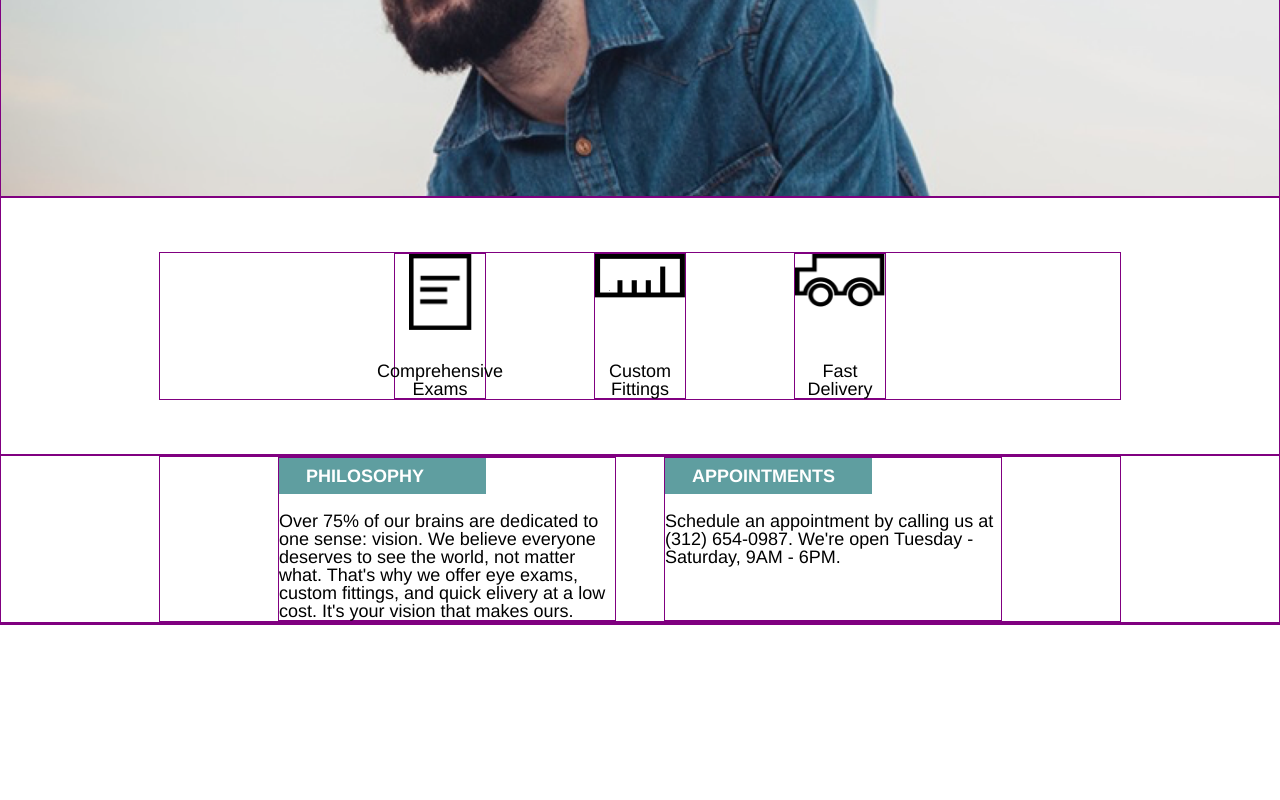
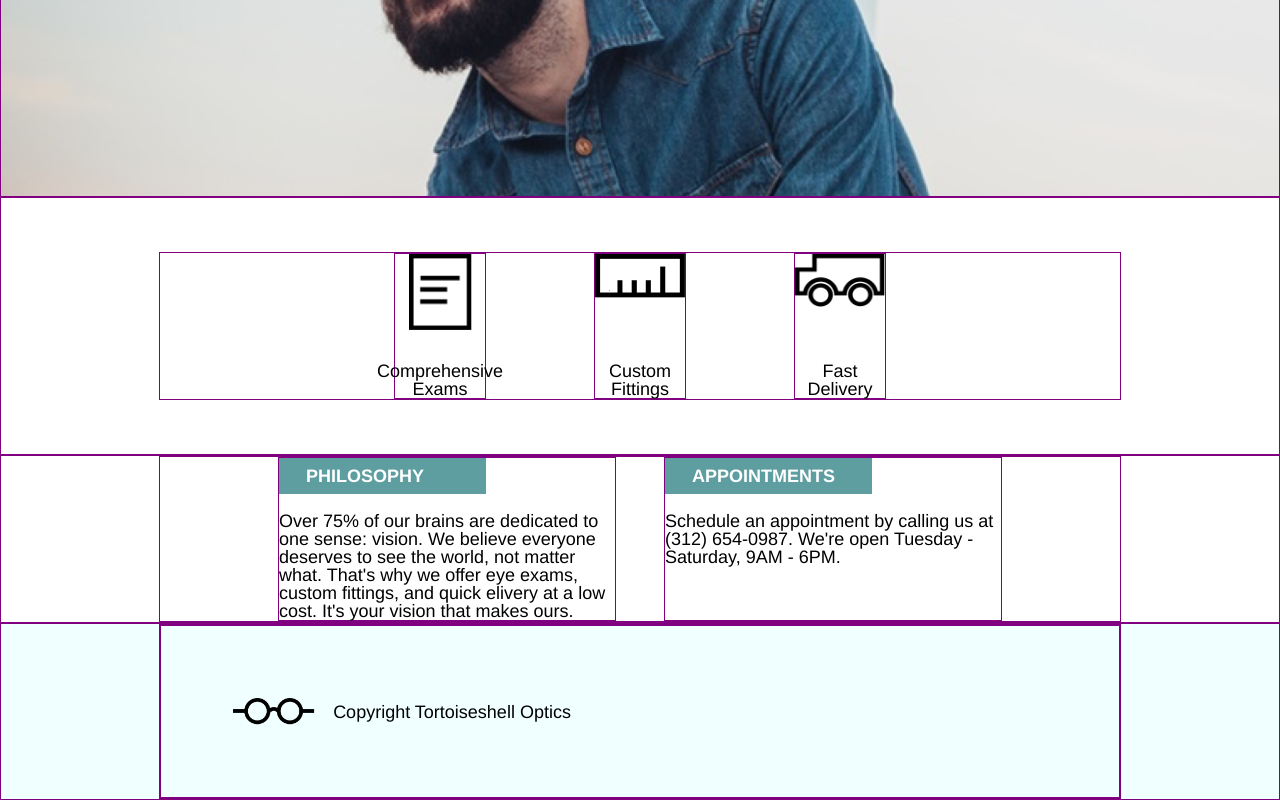
Before and after one commit to EizeHofstra/Tortoiseshell_Optics, a plain HTML site: page index.html in a window 1280 px wide. Shown: the part 381-1181 px from the top of the page. Before the commit the page ends 1006 px from the top, so only its background shows below. Drawn offline with Linux system fonts and the light colour scheme.

Commit message:
Finish footer

```diff
--- a/index.html
+++ b/index.html
@@ -56,6 +56,12 @@
       </div>
     </div>
     <div class="footer">
+      <div class="site-container">
+        <div class="footlogo">
+          <img src="resources/images/logo-black.png"/>
+          <p>Copyright Tortoiseshell Optics</p>
+        </div>
+      </div>
     </div>
   </body>
 </html>
--- a/resources/css/style.css
+++ b/resources/css/style.css
@@ -137,3 +137,21 @@ nav p {
   margin-right: 5%;
 }
 /*footer*/
+.footer {
+  background-color: Azure;
+  font-family: Helvetica, sans-serif;
+
+}
+
+.footlogo {
+  display: flex;
+  justify-content: flex-start;
+  align-items: center;
+  width: 100%;
+  padding: 4rem;
+}
+
+.footlogo img {
+  height: 1.5rem;
+  padding-right: 1rem;
+}
```
